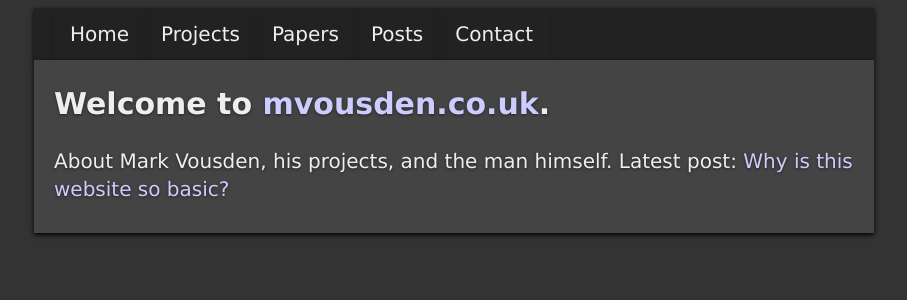
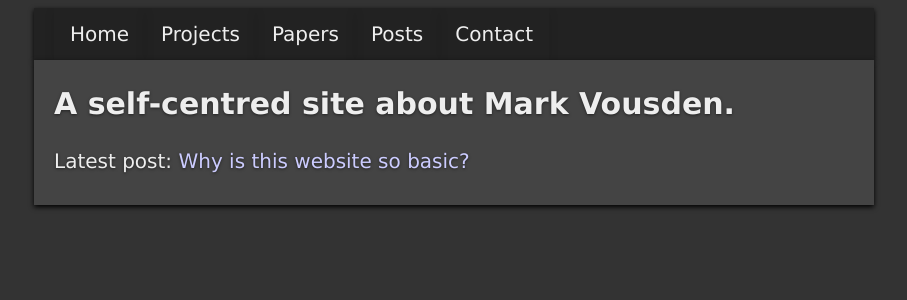
Before and after one commit to mvousden/personal-site, a Jekyll site: the page built from index.html, in a window 1280 px wide. Shown: the top 300 px of the page, without its empty margins (186-1093 px from the left). Built offline with Jekyll 4.4.1, drawn with Linux system fonts in a browser that asks for light colours.

Commit message:
More brief homepage.

```diff
--- a/index.html
+++ b/index.html
@@ -1,8 +1,6 @@
 ---
 layout: default
-title: Welcome to <a href=http://mvousden.co.uk/>mvousden.co.uk</a>.
-aside: >
-    About Mark Vousden, his projects, and the man himself.
+title: A self-centred site about Mark Vousden.
 ---
 
 Latest post: <a href="posts.html#Why is this website so basic?">Why is this
```
